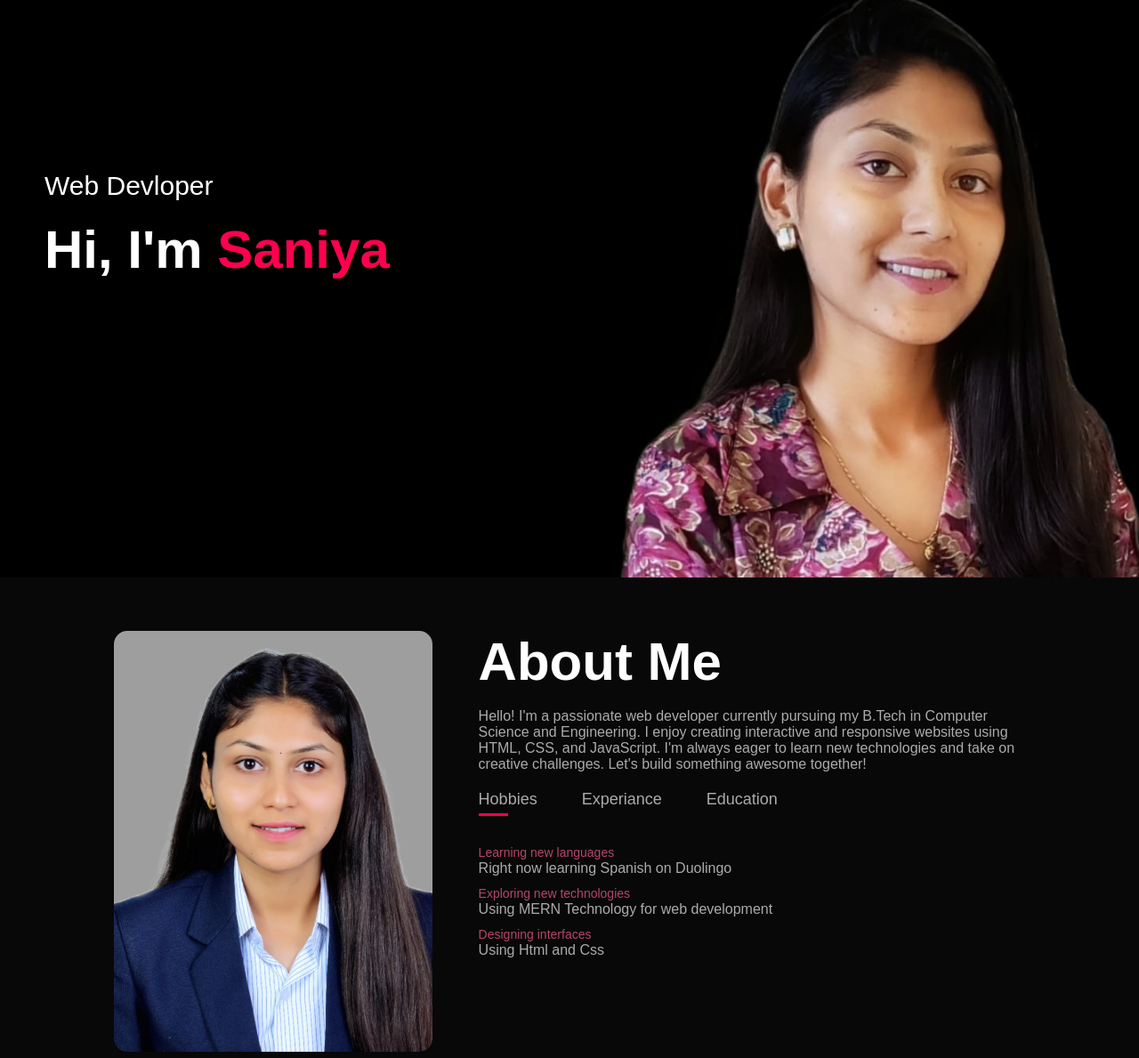
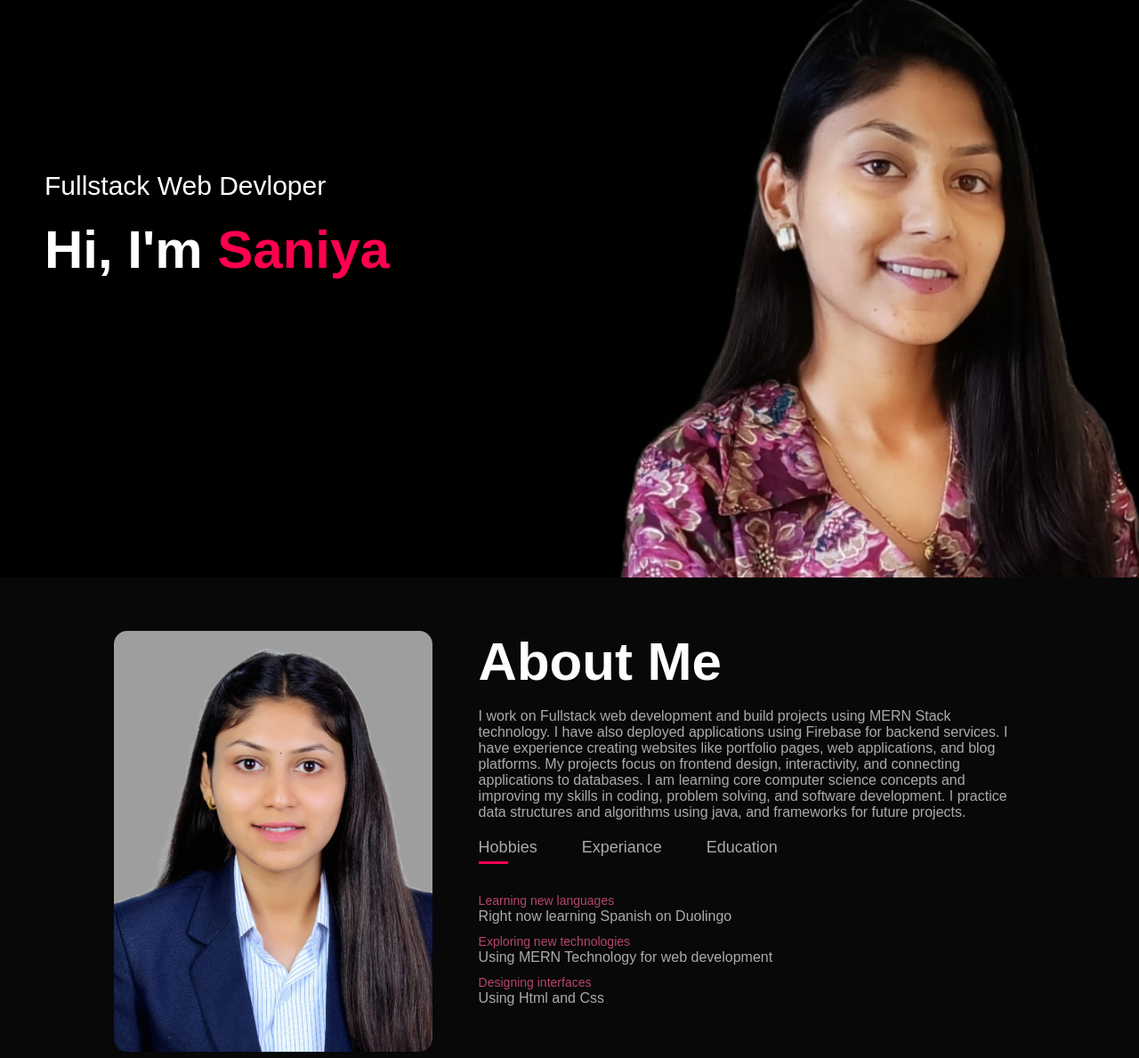
Before and after one commit to Saniya2701/Personal-portfolio, a plain HTML site: page index.html in a window 1280 px wide. Shown: the part 121-1310 px from the top of the page at 89% size. Drawn offline with Linux system fonts and the light colour scheme.

Commit message:
Update index.html

```diff
--- a/index.html
+++ b/index.html
@@ -24,7 +24,7 @@
                 <i class="fa-solid fa-bars" onclick="openmenu()"></i>
             </nav>
             <div class="header-text">
-                <p>Web Devloper</p>
+                <p>Fullstack Web Devloper</p>
                 <h1>Hi, I'm <span>Saniya</span></h1>
             </div>
         </div>
@@ -40,10 +40,15 @@
                 </div>
                 <div class="about-col-2">
                     <h1 class="sub-title">About Me</h1><br>
-                    <p>Hello! I'm a passionate web developer currently pursuing my B.Tech in Computer Science and Engineering.
-                        I enjoy creating interactive and responsive websites using HTML, CSS, and JavaScript.
-                        I'm always eager to learn new technologies and take on creative challenges.
-                        Let's build something awesome together!</p>
+                    <p> I work on Fullstack web development and build projects using MERN Stack technology. I have also
+                        deployed applications using Firebase for backend services.
+
+                        I have experience creating websites like portfolio pages, web applications, and blog platforms.
+                        My projects focus on frontend design, interactivity, and connecting applications to databases.
+
+                        I am learning core computer science concepts and improving my skills in coding, problem solving,
+                        and software development. I practice data structures and algorithms using java, and frameworks for future projects.
+                    </p>
 
                         <div class="tab-titles">
                             <p class="tab-links active-link" onclick="opentab('Hobbies')">Hobbies</p>
@@ -66,7 +71,7 @@
                         </div>
                         <div class="tab-contents" id="Education">
                             <ul>
-                                <li><span>2023-2027</span><br>Engineering at DYPCET in Computer Science</li>
+                                <li><span>2023-2027</span><br> Computer Science and Engineering at DYPCET</li>
                                 <li><span>2021-2023</span><br>11th-12th at New College,Kolhapur</li>
                                 <li><span>2015-2021</span><br>5th-10th Highschool</li>
                             </ul>
@@ -93,7 +98,7 @@
                 <div>
                     <i class="fa-solid fa-crop"></i>
                     <h2>Problem Solving</h2><br>
-                    <p>I have solved a lot of problems in Cpp on codechef,hackerrank and leetcode as well.and i have noticed that i worked really well under pressure</p>
+                    <p>I have solved a lot of problems in java on codechef,hackerrank and leetcode as well.and i have noticed that i worked really well under pressure</p>
                 </div>
 
 
@@ -108,7 +113,7 @@
                 <div class="project">
                 <img src="images/work-1.png" >
                 <div class="layer">
-                    <h3>Blog-Website</h3><br>
+                    <h3>BlogVerse- A Blog Writing Website</h3><br>
                     <p>My latest project called "BlogVerse-A universe of blog". I have created this project using MERN technology.This project help me to enhance my coding and web development skills</p>
                     <a href="#"><i class="fa-solid fa-link"></i></a>
                 </div>
```
